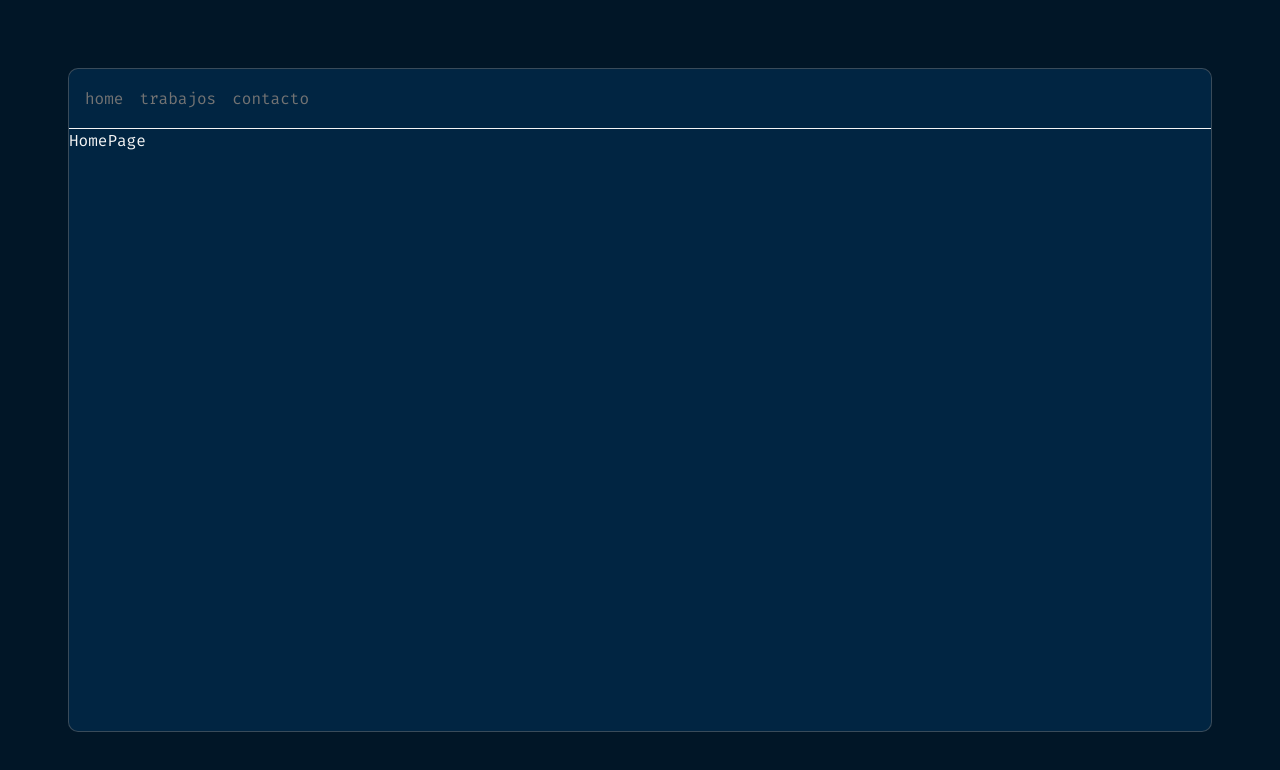
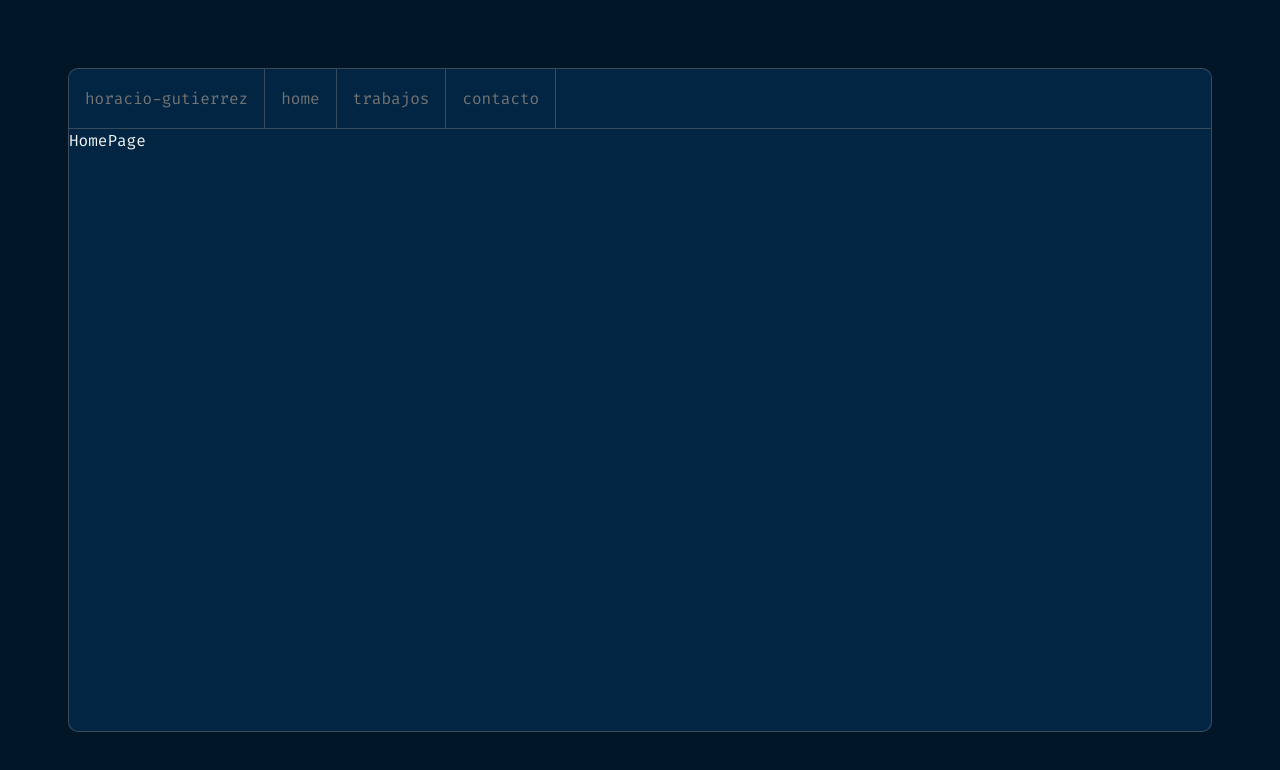
Before and after one commit to HoracioGutierrez/vs-code-portfolio, a Next.js app: page / in a window 1280 px wide. Shown: the top 770 px of the page. Built offline with nearby package versions, Linux system fonts and the light colour scheme; what tailwind-fluid-typography, tailwindcss-motion would draw is missing.

Commit message:
refactor MainEditorHeader to remove unused code and improve structure

```diff
--- a/components/layout/main-editor-header.tsx
+++ b/components/layout/main-editor-header.tsx
@@ -1,6 +1,5 @@
 import * as motion from "motion/react-client"
 import Link from "next/link"
-/* import { forwardRef } from "react" */
 
 
 function MainEditorHeader() {
@@ -15,31 +14,26 @@ function MainEditorHeader() {
         show: { opacity: 1, y: 0, transition: { type: "spring", bounce: 0.85, stiffness: 400, damping: 16 } },
     }
 
-    /* const MotionNextLink = forwardRef<HTMLAnchorElement, React.ComponentPropsWithoutRef<typeof Link>>((props, ref) => {
-        return (
-            <Link {...props} ref={ref} />
-        )
-    })
-
-    const MotionLink = motion.create(MotionNextLink)
- */
     return (
         <motion.div
             key="main-editor-header"
             initial="hide"
             animate="show"
             variants={childVariants}
-            className="border-b h-[60px] flex overflow-hidden items-center px-4 gap-4"
+            className="border-b h-[60px] flex overflow-hidden items-stretch border-muted-foreground/50"
         >
-            <motion.div variants={linkVariants}>
+            <motion.h1 className="text-muted-foreground border-r border-muted-foreground/50 flex items-center px-4" variants={linkVariants}>
+                horacio-gutierrez
+            </motion.h1>
+            <motion.div variants={linkVariants} className="flex items-center border-r border-muted-foreground/50 px-4">
                 <Link
                     href="/"
-                    className="text-muted-foreground text-sm lg:text-base"
+                    className="text-muted-foreground text-sm  lg:text-base"
                 >
                     home
                 </Link>
             </motion.div>
-            <motion.div variants={linkVariants}>
+            <motion.div variants={linkVariants} className="flex items-center border-r border-muted-foreground/50 px-4">
                 <Link
                     href="/trabajos"
                     className="text-muted-foreground text-sm lg:text-base"
@@ -47,7 +41,7 @@ function MainEditorHeader() {
                     trabajos
                 </Link>
             </motion.div>
-            <motion.div variants={linkVariants}>
+            <motion.div variants={linkVariants} className="flex items-center border-r border-muted-foreground/50 px-4">
                 <Link
                     href="/contacto"
                     className="text-muted-foreground text-sm lg:text-base"
```
